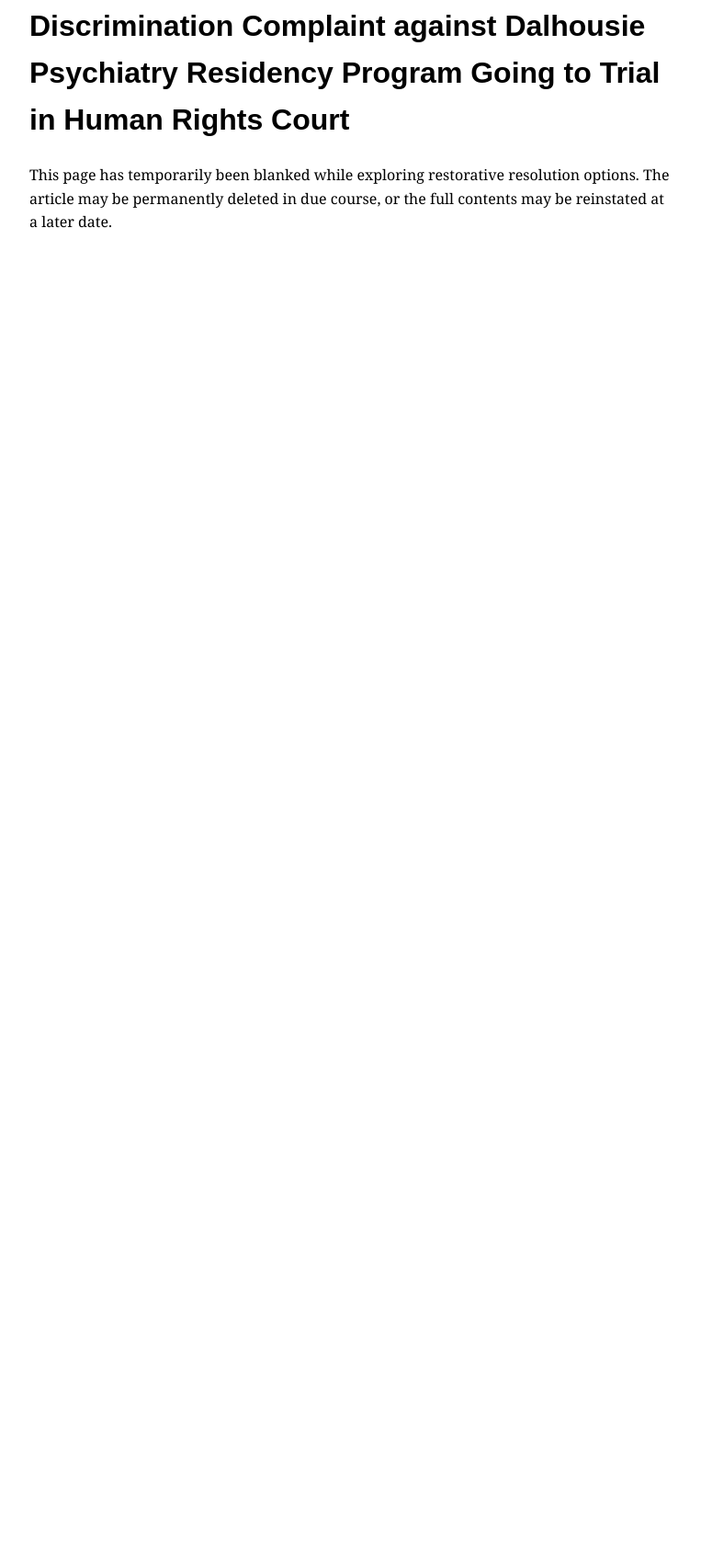
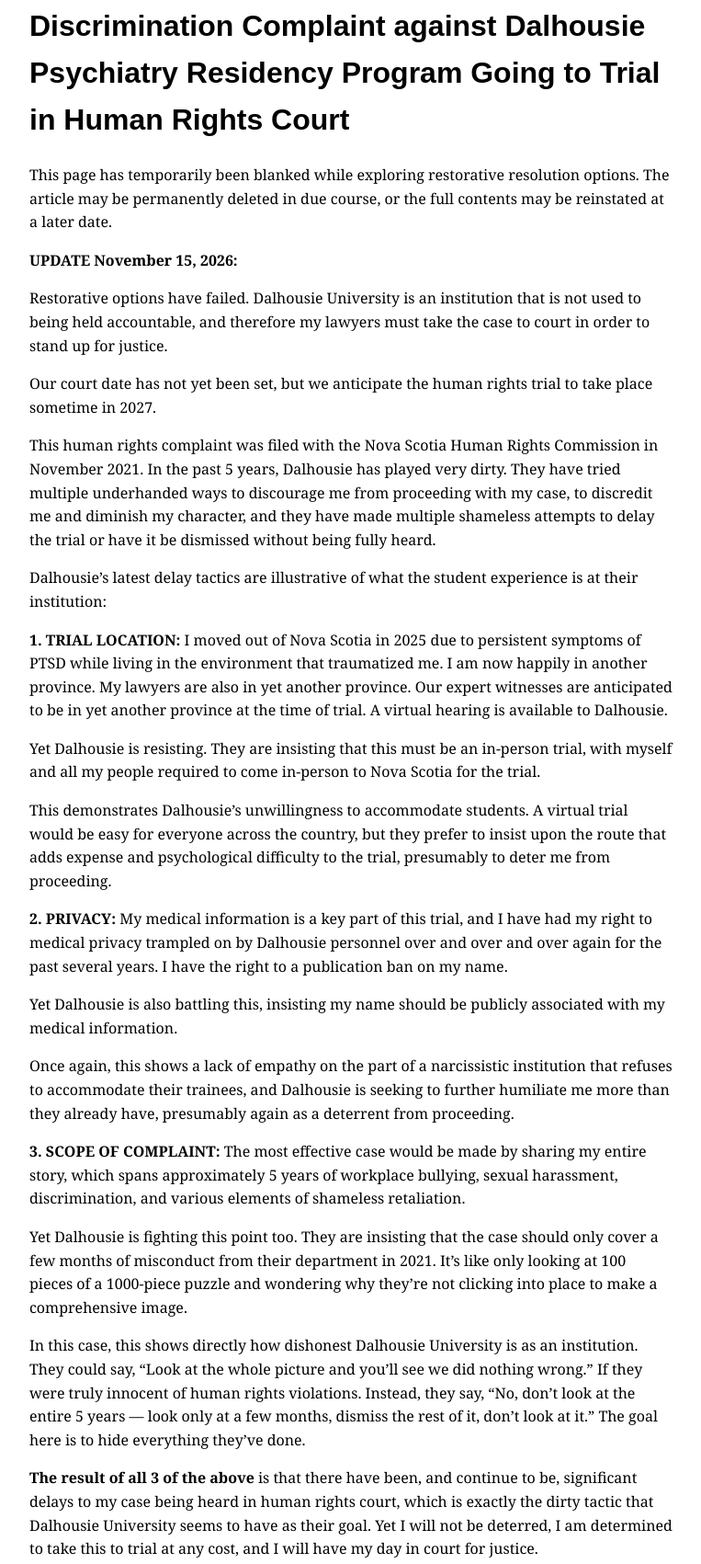
Before and after one commit to dalhumanrightsabuses/dalhumanrightsabuses.github.io, a plain HTML site: page index.html in a window 1280 px wide. Shown: the part 37-1738 px from the top of the page at 92% size, without its empty margins (258-1021 px from the left). Before the commit the page ends 800 px from the top, so only its background shows below. Drawn offline with Linux system fonts and the light colour scheme.

Commit message:
Update index.html

```diff
--- a/index.html
+++ b/index.html
@@ -3,7 +3,7 @@
 <head>
   <meta name="google-site-verification" content="NVHg1m7-tgoMSmGixbRLpVtAOE1r7kUdMhJDG4-NaVE" />
   <meta charset="UTF-8" />
-  <title>Discrimination Complaint against Dalhousie Psychiatry Residency Program Going to Trial in Human Rights Court</title>
+  <title>Discrimination Complaint against Dalhousie Psychiatry Residency Program Going to Trial in Human Rights Court</title>
   <style>
     body {
       font-family: Georgia, serif;
@@ -21,7 +21,42 @@
   </style>
 </head>
 <body>
-  <h1>Discrimination Complaint against Dalhousie Psychiatry Residency Program Going to Trial in Human Rights Court</h1>
-This page has temporarily been blanked while exploring restorative resolution options. The article may be permanently deleted in due course, or the full contents may be reinstated at a later date.
+  <h1>Discrimination Complaint against Dalhousie Psychiatry Residency Program Going to Trial in Human Rights Court</h1>
+
+  <p>This page has temporarily been blanked while exploring restorative resolution options. The article may be permanently deleted in due course, or the full contents may be reinstated at a later date.</p>
+
+  <p><strong>UPDATE November 15, 2026:</strong></p>
+
+  <p>Restorative options have failed. Dalhousie University is an institution that is not used to being held accountable, and therefore my lawyers must take the case to court in order to stand up for justice.</p>
+
+  <p>Our court date has not yet been set, but we anticipate the human rights trial to take place sometime in 2027.</p>
+
+  <p>This human rights complaint was filed with the Nova Scotia Human Rights Commission in November 2021. In the past 5 years, Dalhousie has played very dirty. They have tried multiple underhanded ways to discourage me from proceeding with my case, to discredit me and diminish my character, and they have made multiple shameless attempts to delay the trial or have it be dismissed without being fully heard.</p>
+
+  <p>Dalhousie’s latest delay tactics are illustrative of what the student experience is at their institution:</p>
+
+  <p><strong>1. TRIAL LOCATION:</strong> I moved out of Nova Scotia in 2025 due to persistent symptoms of PTSD while living in the environment that traumatized me. I am now happily in another province. My lawyers are also in yet another province. Our expert witnesses are anticipated to be in yet another province at the time of trial. A virtual hearing is available to Dalhousie.</p>
+
+  <p>Yet Dalhousie is resisting. They are insisting that this must be an in-person trial, with myself and all my people required to come in-person to Nova Scotia for the trial.</p>
+
+  <p>This demonstrates Dalhousie’s unwillingness to accommodate students. A virtual trial would be easy for everyone across the country, but they prefer to insist upon the route that adds expense and psychological difficulty to the trial, presumably to deter me from proceeding.</p>
+
+  <p><strong>2. PRIVACY:</strong> My medical information is a key part of this trial, and I have had my right to medical privacy trampled on by Dalhousie personnel over and over and over again for the past several years. I have the right to a publication ban on my name.</p>
+
+  <p>Yet Dalhousie is also battling this, insisting my name should be publicly associated with my medical information.</p>
+
+  <p>Once again, this shows a lack of empathy on the part of a narcissistic institution that refuses to accommodate their trainees, and Dalhousie is seeking to further humiliate me more than they already have, presumably again as a deterrent from proceeding.</p>
+
+  <p><strong>3. SCOPE OF COMPLAINT:</strong> The most effective case would be made by sharing my entire story, which spans approximately 5 years of workplace bullying, sexual harassment, discrimination, and various elements of shameless retaliation.</p>
+
+  <p>Yet Dalhousie is fighting this point too. They are insisting that the case should only cover a few months of misconduct from their department in 2021. It’s like only looking at 100 pieces of a 1000-piece puzzle and wondering why they’re not clicking into place to make a comprehensive image.</p>
+
+  <p>In this case, this shows directly how dishonest Dalhousie University is as an institution. They could say, “Look at the whole picture and you’ll see we did nothing wrong.” If they were truly innocent of human rights violations. Instead, they say, “No, don’t look at the entire 5 years — look only at a few months, dismiss the rest of it, don’t look at it.” The goal here is to hide everything they’ve done.</p>
+
+  <p><strong>The result of all 3 of the above</strong> is that there have been, and continue to be, significant delays to my case being heard in human rights court, which is exactly the dirty tactic that Dalhousie University seems to have as their goal. Yet I will not be deterred, I am determined to take this to trial at any cost, and I will have my day in court for justice.</p>
+
+  <p>As I’ve said before, the greatest regret of my life was moving to Nova Scotia for my postgraduate medical training. This continues to be the case, given Dalhousie’s shameless efforts to deter, dismiss, or delay this case from being properly heard in full, with no empathy towards the human being whose life they have derailed with their actions. Dalhousie University is not an institution worthy of prestige. It is a narcissistic institution that needs to be held accountable, and that is exactly what I intend to do.</p>
+
+  <p>The remainder of the original article, which was temporarily blanked, will be restored in due course.</p>
 </body>
 </html>
```
